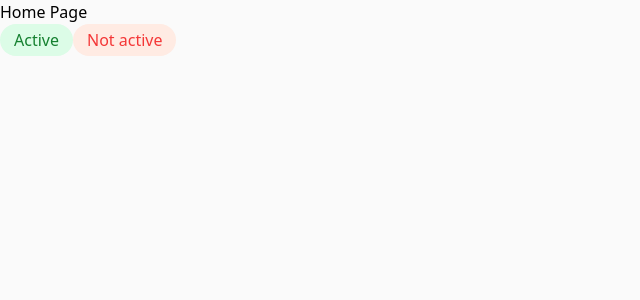
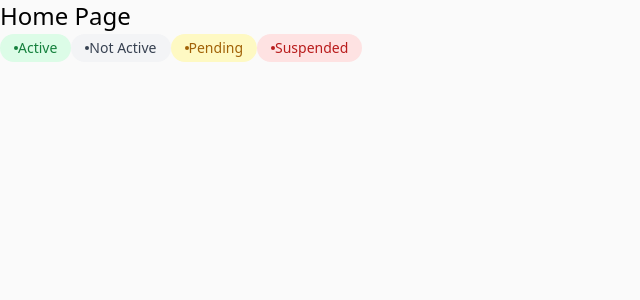
Before and after one commit to Vlad-dualv/learn-next.js, a Next.js app: page / in a window 1280 px wide. Shown: the top 300 px of the page, without its empty margins (0-640 px from the left). Built offline with nearby package versions, Linux system fonts and the light colour scheme.

Commit message:
tailwind css integration

```diff
--- a/package.json
+++ b/package.json
@@ -21,9 +21,11 @@
     "@types/node": "^20",
     "@types/react": "^19",
     "@types/react-dom": "^19",
+    "autoprefixer": "^10.4.21",
     "eslint": "^9",
     "eslint-config-next": "15.4.6",
-    "tailwindcss": "^4",
+    "postcss": "^8.5.6",
+    "tailwindcss": "^3.4.17",
     "typescript": "^5"
   }
 }
--- /dev/null
+++ b/postcss.config.js
@@ -0,0 +1,6 @@
+module.exports = {
+  plugins: {
+    tailwindcss: {},
+    autoprefixer: {},
+  },
+}
--- a/src/app/components/active-label.module.css
+++ /dev/null
@@ -1,9 +0,0 @@
-.label {
-  display: inline-flex;
-  padding: 4px 14px;
-  align-items: center;
-  gap: 8px;
-  border-radius: 28px;
-  background: #dcfce7;
-  color: #158030;
-}
--- a/src/app/components/active-label.tsx
+++ /dev/null
@@ -1,9 +0,0 @@
-import css from './active-label.module.css';
-
-export interface ActiveLabelProps {
-  children: React.ReactNode;
-}
-
-export default function ActiveLabel({ children }: ActiveLabelProps) {
-  return <span className={css.label}>{children}</span>;
-}
--- a/src/app/components/not-active-label.module.css
+++ /dev/null
@@ -1,9 +0,0 @@
-.label {
-  display: inline-flex;
-  padding: 4px 14px;
-  align-items: center;
-  gap: 8px;
-  border-radius: 28px;
-  background: #ffebe3;
-  color: #f43737;
-}
--- a/src/app/components/not-active-label.tsx
+++ /dev/null
@@ -1,9 +0,0 @@
-import css from './not-active-label.module.css';
-
-export interface NotActiveLabelProps {
-  children: React.ReactNode;
-}
-
-export default function ActiveLabel({ children }: NotActiveLabelProps) {
-  return <span className={css.label}>{children}</span>;
-}
--- /dev/null
+++ b/src/app/components/status-label.tsx
@@ -0,0 +1,29 @@
+export enum Status {
+  Active = 'active',
+  NotActive = 'notActive',
+  Pending = 'pending',
+  Suspended = 'suspended',
+}
+
+export interface StatusLabelProps {
+  children: React.ReactNode;
+  status: Status;
+}
+
+export default function StatusLabel({ children, status }: StatusLabelProps) {
+  return (
+    <span
+      className={`inline-flex items-center py-1 px-3.5 rounded-3xl text-sm font-medium
+    ${
+      (status === Status.Active && 'bg-green-100 text-green-700') ||
+      (status === Status.NotActive && 'bg-gray-100 text-gray-700') ||
+      (status === Status.Pending && 'bg-yellow-100 text-yellow-700') ||
+      (status === Status.Suspended && 'bg-red-100 text-red-700') ||
+      ''
+    }`}
+    >
+      <div className="w-1 h-1 rounded-full bg-current"></div>
+      {children}
+    </span>
+  );
+}
--- a/src/app/globals.css
+++ b/src/app/globals.css
@@ -1,4 +1,6 @@
-@import 'tailwindcss';
+@tailwind base;
+@tailwind components;
+@tailwind utilities;
 
 * {
   margin: 0;
--- a/src/app/page.tsx
+++ b/src/app/page.tsx
@@ -1,12 +1,13 @@
-import ActiveLabel from './components/active-label';
-import NotActiveLabel from './components/not-active-label';
+import StatusLabel, { Status } from './components/status-label';
 
 export default function Home() {
   return (
     <main>
-      <h1>Home Page</h1>
-      <ActiveLabel>Active</ActiveLabel>
-      <NotActiveLabel>Not active</NotActiveLabel>
+      <h1 className="text-2xl">Home Page</h1>
+      <StatusLabel status={Status.Active}>Active</StatusLabel>
+      <StatusLabel status={Status.NotActive}>Not Active</StatusLabel>
+      <StatusLabel status={Status.Pending}>Pending</StatusLabel>
+      <StatusLabel status={Status.Suspended}>Suspended</StatusLabel>
     </main>
   );
 }
--- /dev/null
+++ b/tailwind.config.js
@@ -0,0 +1,8 @@
+/** @type {import('tailwindcss').Config} */
+module.exports = {
+  content: ['src/**/*.{js,ts,jsx,tsx}'],
+  theme: {
+    extend: {},
+  },
+  plugins: [],
+};
```
Also changed, not shown: 1 other file (tests, documents, lock files or other folders).
